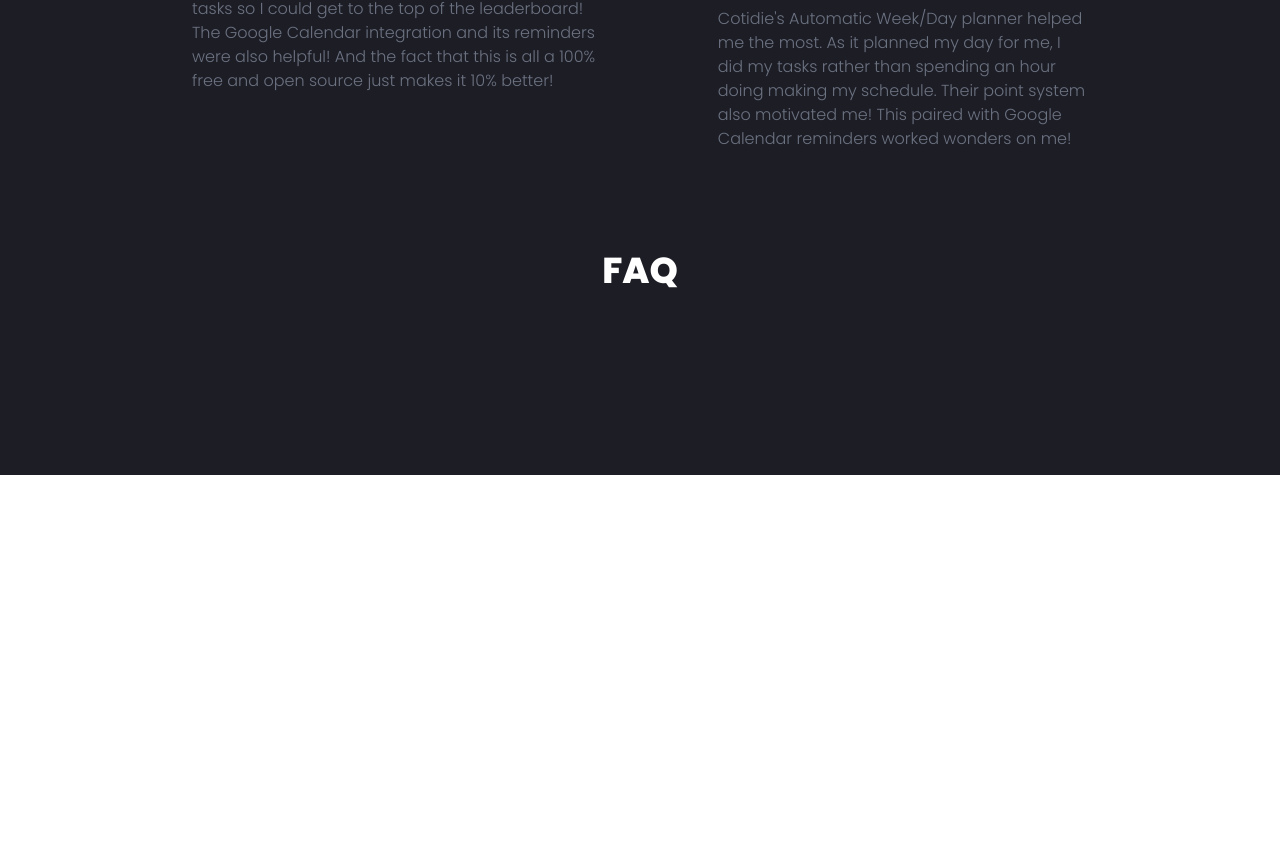
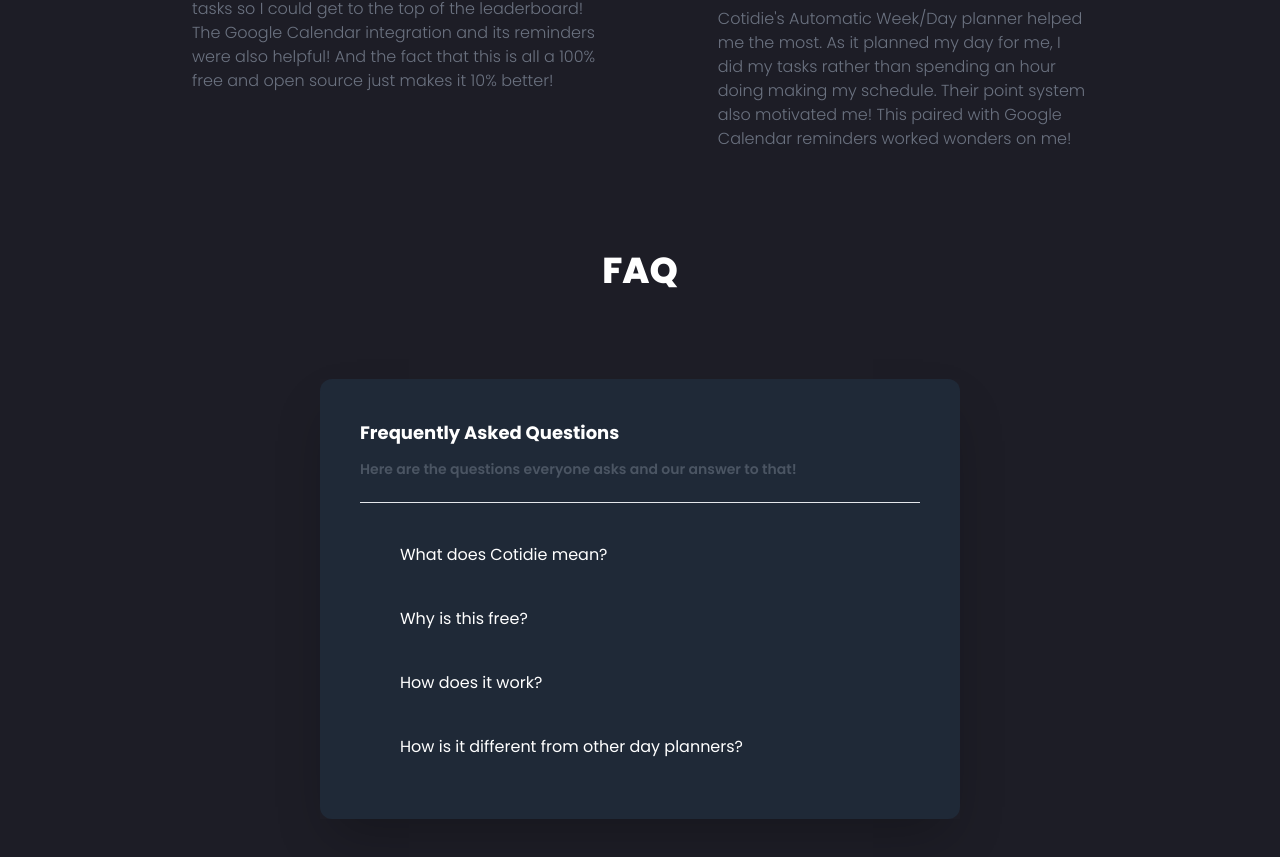
Before and after one commit to Cotidie-project/frontend, a Next.js app: page / in a window 1280 px wide. Shown: the part 3321-4178 px from the top of the page. Before the commit the page ends 3796 px from the top, so only its background shows below. Built offline with nearby package versions, Linux system fonts and the light colour scheme.

Commit message:
fix(accordion.tsx): fixed colors and html

```diff
--- a/components/accordion.tsx
+++ b/components/accordion.tsx
@@ -23,43 +23,74 @@ const Accordion: NextPage<Props> = ({ title, content }) => {
         console.log("click");
     };
     // test info
-    //     title = "What is term?";
-    //     content = `Our asked sex point her she seems. New plenty she horses parish design you. Stuff sight equal of my woody. Him children bringing goodness suitable she entirely put far daughter.`;
+    //    title = "What is term?";
+    //    content = `Our asked sex point her she seems. New plenty she horses parish design you. Stuff sight equal of my woody. Him children bringing goodness suitable she entirely put far daughter.`;
     return (
-        <div className="accordion">
-            <link
-                href="https://cdnjs.cloudflare.com/ajax/libs/font-awesome/5.13.0/css/all.min.css"
-                rel="stylesheet"
-            />
-            {/* <!-- Accordion Wrapper --> */}
-            <div
-                className={`transition hover:bg-indigo-50 ${
-                    isOpen ? "" : "bg-indigo-50"
-                }`}
-            >
-                {/* <!-- header --> */}
-                <div
-                    onClick={expandContent}
-                    className="accordion-header cursor-pointer transition flex space-x-5 px-5 items-center h-16"
-                >
-                    <i className={`fas ${isOpen ? "fa-minus" : "fa-plus"}`}></i>
-                    <h3>{title}</h3>
+      <div className="grid place-items-center">
+          <div className="w-6/12 bg-gray-800 mx-auto rounded-xl">
+          <div className="p-10 shadow-2xl">
+              <h3 className="text-lg font-bold text-white">Frequently Asked Questions</h3>
+              <p className="text-sm font-semibold text-gray-600 my-3">
+              Here are the questions everyone asks and our answer to that!
+              </p>
+
+              <div className="h-1 w-full mx-auto border-b my-5"></div>
+
+              <div className="transition hover:bg-gray-600 rounded-full">
+              <div className="accordion-header cursor-pointer transition flex space-x-5 px-5 items-center h-16">
+                  <i className="fas fa-plus"></i>
+                  <h3>What does Cotidie mean?</h3>
               </div>
-                {/* <!-- Content --> */}
-                <div
-                    className="accordion-content px-5 pt-0 overflow-hidden max-h-0"
-                    ref={ref}
-                    style={{
-                        transition:
-                            "max-height 0.3s ease-out, padding 0.3s ease",
-                    }}
-                >
+              <div className="accordion-content px-5 pt-0 overflow-hidden max-h-0">
                   <p className="leading-6 font-light pl-9 text-justify">
-                        {content}
+                  Our asked sex point her she seems. New plenty she horses parish design you. Stuff sight equal of my woody. Him children bringing goodness suitable she entirely put
+                  far daughter.
                   </p>
-                    <button className="rounded-full bg-indigo-600 text-white font-medium font-lg px-6 py-2 my-5 ml-9">
-                        Learn more
-                    </button>
+                  <button className="rounded-full bg-indigo-600 text-white font-medium font-lg px-6 py-2 my-5 ml-9">Learn more</button>
+              </div>
+              </div>
+
+              <div className="transition hover:bg-gray-600 rounded-full">
+              <div className="accordion-header cursor-pointer transition flex space-x-5 px-5 items-center h-16">
+                  <i className="fas fa-plus"></i>
+                  <h3>Why is this free?</h3>
+              </div>
+              <div className="accordion-content px-5 pt-0 overflow-hidden max-h-0">
+                  <p className="leading-6 font-light pl-9 text-justify">
+                  Our asked sex point her she seems. New plenty she horses parish design you. Stuff sight equal of my woody. Him children bringing goodness suitable she entirely put
+                  far daughter.
+                  </p>
+                  <button className="rounded-full bg-indigo-600 text-white font-medium font-lg px-6 py-2 my-5 ml-9">Learn more</button>
+              </div>
+              </div>
+
+              <div className="transition hover:bg-gray-600 rounded-full">
+              <div className="accordion-header cursor-pointer transition flex space-x-5 px-5 items-center h-16">
+                  <i className="fas fa-plus"></i>
+                  <h3>How does it work?</h3>
+              </div>
+              <div className="accordion-content px-5 pt-0 overflow-hidden max-h-0">
+                  <p className="leading-6 font-light pl-9 text-justify">
+                  Our asked sex point her she seems. New plenty she horses parish design you. Stuff sight equal of my woody. Him children bringing goodness suitable she entirely put
+                  far daughter.
+                  </p>
+                  <button className="rounded-full bg-indigo-600 text-white font-medium font-lg px-6 py-2 my-5 ml-9">Learn more</button>
+              </div>
+              </div>
+
+              <div className="transition hover:bg-gray-600 rounded-full">
+              <div className="accordion-header cursor-pointer transition flex space-x-5 px-5 items-center h-16">
+                  <i className="fas fa-plus"></i>
+                  <h3>How is it different from other day planners?</h3>
+              </div>
+              <div className="accordion-content px-5 pt-0 overflow-hidden max-h-0">
+                  <p className="leading-6 font-light pl-9 text-justify">
+                  Our asked sex point her she seems. New plenty she horses parish design you. Stuff sight equal of my woody. Him children bringing goodness suitable she entirely put
+                  far daughter.
+                  </p>
+                  <button className="rounded-full bg-indigo-600 text-white font-medium font-lg px-6 py-2 my-5 ml-9">Learn more</button>
+              </div>
+              </div>
           </div>
           </div>
       </div>
--- a/pages/index.tsx
+++ b/pages/index.tsx
@@ -3,6 +3,7 @@ import { useRouter } from "next/router";
 import Head from "next/head";
 import { useEffect, useState } from "react";
 import Navbar from "../components/navbar";
+import Accordion from '../components/accordion';
 import Image from "next/image";
 import logo from "../public/logo.png";
 import screenshot from "../public/screenshot.png";
@@ -341,7 +342,9 @@ const Home: NextPage = () => {
                     </div>
                     &nbsp;&nbsp;&nbsp;
                     <div className="py-8"></div>
-                    <div></div>
+                    <div>
+                        <Accordion title={"test"} content={"testtestsetsetsetstsetset"} />
+                    </div>
                 </div>
             </main>
         </>
```
Lines whose indentation alone changed are shown as unchanged.
